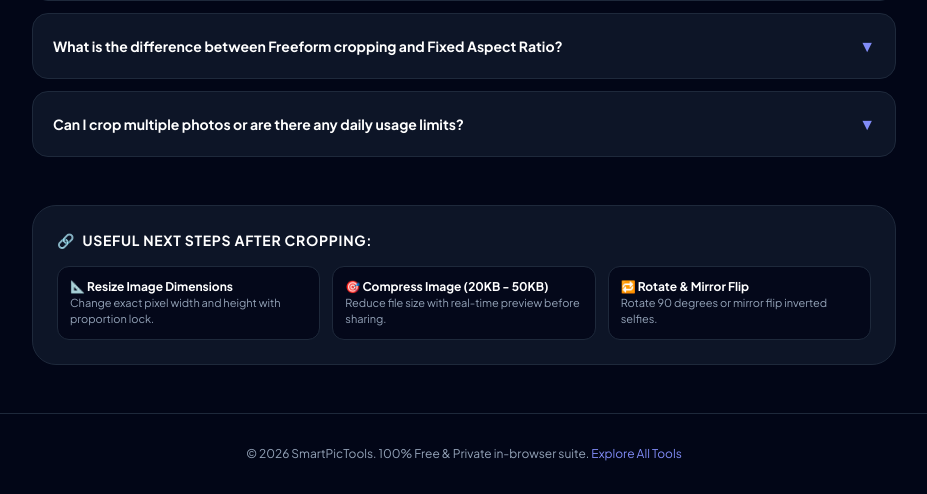
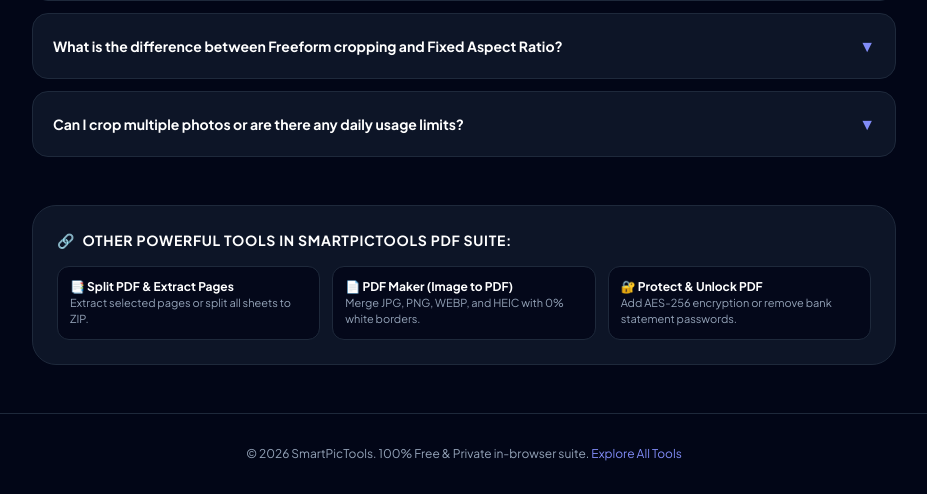
Before and after one commit to pranjalrajput243/smartpictools, a Flask app: page /crop-image in a window 1280 px wide. Shown: the part 1774-2268 px from the top of the page, without its empty margins (176-1103 px from the left). Run offline with Flask 3, Linux system fonts and the light colour scheme; some libraries are stand-ins or nearby versions.

Commit message:
Update crop-image.html

```diff
--- a/templates/crop-image.html
+++ b/templates/crop-image.html
@@ -13,11 +13,12 @@
     <link rel="canonical" href="https://smartpictools.in/crop-image">
     <meta name="google-site-verification" content="uUq17UUsROyHMRQ8jkqKqrjZmsJnkuxZMKKoJLw_X3E" />
 
-   <!-- OPEN GRAPH -->
+    <!-- OPEN GRAPH -->
     <meta property="og:type" content="website">
     <meta property="og:url" content="https://smartpictools.in/crop-image">
     <meta property="og:title" content="Crop Image Online Free - Instagram, YouTube & Reels | SmartPicTools">
     <meta property="og:description" content="Crop photos freely with mouse drag or 1-tap social media aspect ratio presets. Free, fast and private.">
+
 
     <!-- ⚡ SCHEMA MARKUP (WEBAPP + FAQ RICH SNIPPET) -->
     <script type="application/ld+json">
@@ -26,10 +27,10 @@
       "@graph": [
         {
           "@type": "WebApplication",
-          "name": "SmartPicTools Crop Image with Aspect Ratios",
-          "url": "https://smartpictools.in/crop-image",
-          "description": "Free visual image cropper with freeform drag or 1-tap presets for Instagram 1:1, YouTube 16:9, and Reels 9:16.",
-          "applicationCategory": "MultimediaApplication",
+          "name": "SmartPicTools Crop PDF Document Online",
+          "url": "https://smartpictools.in/crop-pdf",
+          "description": "Visual drag & margin trimmer to crop multi-page PDFs and shipping labels keeping text 100% searchable.",
+          "applicationCategory": "BusinessApplication",
           "operatingSystem": "All",
           "offers": { "@type": "Offer", "price": "0", "priceCurrency": "USD" }
         },
@@ -38,34 +39,34 @@
           "mainEntity": [
             {
               "@type": "Question",
-              "name": "Does cropping an image reduce its clarity or picture quality?",
+              "name": "Will cropping shipping labels blur the tracking barcode or QR code?",
               "acceptedAnswer": {
                 "@type": "Answer",
-                "text": "No. Cropping simply discards unwanted outer pixels while leaving the remaining image area at full native resolution with zero compression loss."
+                "text": "No. Our tool modifies native PDF vector boundaries directly without flattening pages into images. Code128 barcodes and QR codes remain razor-sharp for laser scanners and thermal roll printers."
               }
             },
             {
               "@type": "Question",
-              "name": "Which aspect ratio should I choose for YouTube thumbnails and Instagram posts?",
+              "name": "Can I crop all pages at once or apply different crops to specific pages?",
               "acceptedAnswer": {
                 "@type": "Answer",
-                "text": "For YouTube thumbnails, select 16:9 Landscape (1280x720 px). For Instagram feed posts, choose 1:1 Square or 4:5 Portrait. For Instagram Stories, Reels, and YouTube Shorts, select 9:16 Vertical."
+                "text": "You can choose 'All Pages (Bulk Mode)' to apply the crop box across every single page at once, or choose 'Single Page / Custom Range' to enter specific page numbers."
               }
             },
             {
               "@type": "Question",
-              "name": "What is the difference between Freeform cropping and Fixed Aspect Ratio?",
+              "name": "Why does text remain searchable with Ctrl+F after cropping?",
               "acceptedAnswer": {
                 "@type": "Answer",
-                "text": "Fixed aspect ratio locks the proportional relationship between width and height. Freeform mode removes all constraints, allowing you to drag any corner or edge freely to trim custom borders."
+                "text": "Standard croppers convert pages into images, destroying text data. SmartPicTools uses native PDF-Lib manipulation that simply adjusts the page boundary box (MediaBox/CropBox), keeping all selectable text and fonts intact."
               }
             },
             {
               "@type": "Question",
-              "name": "Can I crop multiple photos or are there any daily usage limits?",
+              "name": "What is the best setting to crop Amazon or Flipkart A4 shipping labels to 4x6 thermal paper?",
               "acceptedAnswer": {
                 "@type": "Answer",
-                "text": "SmartPicTools is 100% free with unlimited usage. You can crop as many pictures as you need without watermarks, account registrations, or fees."
+                "text": "Use the quick preset button 'Top-Half (A4)' or '4x6 Standard Label'. It snaps the crop box to the upper portion containing the shipping label, cutting away unwanted blank paper for 4x6 inch thermal roll printing."
               }
             }
           ]
@@ -338,30 +339,31 @@
 
         </section>
 
-    <!-- ⚡ RELATED IMAGE TOOLS SILO (SEO INTERNAL LINKING) -->
+        <!-- ⚡ RELATED PDF TOOLS SILO (SEO INTERNAL LINKING) -->
             <div class="mt-12 bg-slate-900/90 p-6 rounded-3xl border border-slate-800 space-y-4">
                 <div class="flex items-center gap-2">
                     <span class="text-indigo-400 font-bold text-sm">🔗</span>
-                    <h3 class="text-sm font-bold text-white uppercase tracking-wider">Useful Next Steps After Cropping:</h3>
+                    <h3 class="text-sm font-bold text-white uppercase tracking-wider">Other Powerful Tools in SmartPicTools PDF Suite:</h3>
                 </div>
                 <div class="grid grid-cols-1 sm:grid-cols-3 gap-3 text-xs">
-                    <a href="/resize-image" class="p-3 bg-slate-950/80 hover:bg-slate-950 rounded-xl border border-slate-800 hover:border-indigo-500/50 transition block">
-                        <strong class="text-white block">📐 Resize Image Dimensions</strong>
-                        <span class="text-slate-400 text-[11px]">Change exact pixel width and height with proportion lock.</span>
+                    <a href="/split-pdf" class="p-3 bg-slate-950/80 hover:bg-slate-950 rounded-xl border border-slate-800 hover:border-indigo-500/50 transition block">
+                        <strong class="text-white block">📑 Split PDF & Extract Pages</strong>
+                        <span class="text-slate-400 text-[11px]">Extract selected pages or split all sheets to ZIP.</span>
                     </a>
-                    <a href="/compress-image" class="p-3 bg-slate-950/80 hover:bg-slate-950 rounded-xl border border-slate-800 hover:border-indigo-500/50 transition block">
-                        <strong class="text-white block">🎯 Compress Image (20KB - 50KB)</strong>
-                        <span class="text-slate-400 text-[11px]">Reduce file size with real-time preview before sharing.</span>
+                    <a href="/image-to-pdf" class="p-3 bg-slate-950/80 hover:bg-slate-950 rounded-xl border border-slate-800 hover:border-indigo-500/50 transition block">
+                        <strong class="text-white block">📄 PDF Maker (Image to PDF)</strong>
+                        <span class="text-slate-400 text-[11px]">Merge JPG, PNG, WEBP, and HEIC with 0% white borders.</span>
                     </a>
-                    <a href="/rotate-image" class="p-3 bg-slate-950/80 hover:bg-slate-950 rounded-xl border border-slate-800 hover:border-indigo-500/50 transition block">
-                        <strong class="text-white block">🔁 Rotate & Mirror Flip</strong>
-                        <span class="text-slate-400 text-[11px]">Rotate 90 degrees or mirror flip inverted selfies.</span>
+                    <a href="/pdf-password" class="p-3 bg-slate-950/80 hover:bg-slate-950 rounded-xl border border-slate-800 hover:border-indigo-500/50 transition block">
+                        <strong class="text-white block">🔐 Protect & Unlock PDF</strong>
+                        <span class="text-slate-400 text-[11px]">Add AES-256 encryption or remove bank statement passwords.</span>
                     </a>
                 </div>
             </div>
 
+
     </main>
- <footer class="border-t border-slate-800 bg-slate-950 py-8 px-4 text-xs text-slate-400 text-center">
+    <footer class="border-t border-slate-800 bg-slate-950 py-8 px-4 text-xs text-slate-400 text-center">
         <p>© 2026 SmartPicTools. 100% Free & Private in-browser suite. <a href="/" class="text-indigo-400 hover:underline">Explore All Tools</a></p>
     </footer>
 
```
